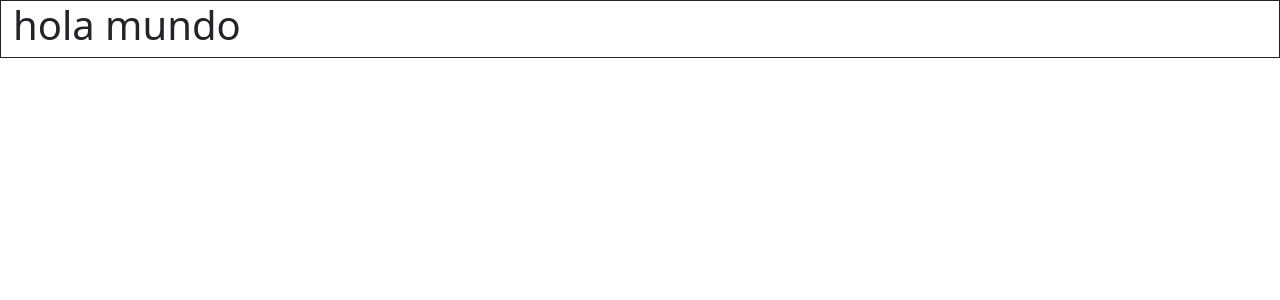
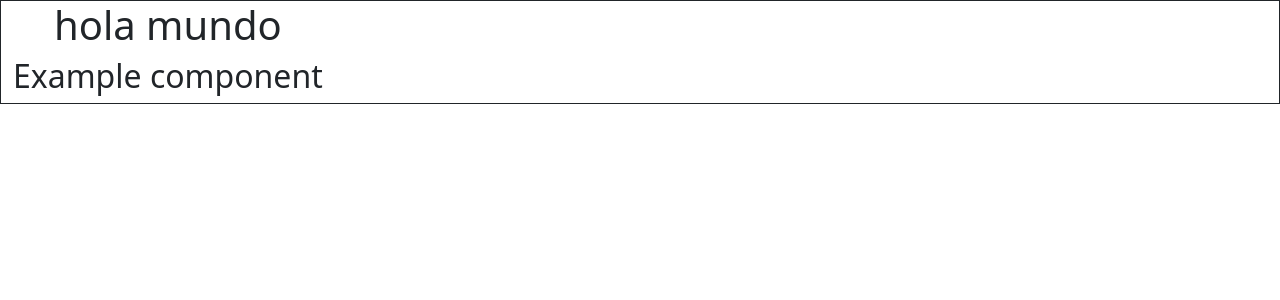
Before and after one commit to P3DRO87/react-template, a React (Create React App) app: page / in a window 1280 px wide. Shown: the top 300 px of the page. Built offline with nearby package versions, Linux system fonts and the light colour scheme.

Commit message:
fixing sass

```diff
--- a/package.json
+++ b/package.json
@@ -8,11 +8,10 @@
     "@testing-library/user-event": "^12.1.10",
     "axios": "^0.21.1",
     "bootstrap": "^5.0.0-beta1",
-    "node-sass": "^4.14.1",
-    "popper.js": "^1.16.1",
     "react": "^17.0.1",
     "react-dom": "^17.0.1",
-    "react-scripts": "4.0.0",
+    "react-scripts": "^5.0.0",
+    "sass": "^1.46.0",
     "web-vitals": "^0.2.4"
   },
   "scripts": {
--- /dev/null
+++ b/src/App.jsx
@@ -0,0 +1,17 @@
+import React from "react";
+import Example from "./components/Example";
+
+const App = () => {
+   return (
+      <div className="container-fluid main">
+         <div className="row">
+            <div className="col-sm-auto">
+               <h1 className="text-center">hola mundo</h1>
+               <Example />
+            </div>
+         </div>
+      </div>
+   );
+};
+
+export default App;
--- a/src/components/Example.jsx
+++ b/src/components/Example.jsx
@@ -1,15 +1,7 @@
 import React from "react";
 
 const Example = () => {
-  return (
-    <div className="container-fluid main">
-      <div className="row">
-        <div className="col-sm-auto">
-          <h1 className="text-center">hola mundo</h1>
-        </div>
-      </div>
-    </div>
-  );
+   return <h2>Example component</h2>;
 };
 
 export default Example;
--- a/src/index.js
+++ b/src/index.js
@@ -1,12 +1,16 @@
 import React from "react";
 import ReactDOM from "react-dom";
+import "bootstrap/dist/js/bootstrap.bundle";
+import "bootstrap/dist/css/bootstrap.min.css";
 import "./styles/index.scss";
-import "bootstrap/dist/css/bootstrap.min.css";
-import "bootstrap/dist/js/bootstrap.bundle";
 
-// rendering components
-import Example from "./components/Example";
+import App from "./App";
 
 const main = document.getElementById("app");
 
-ReactDOM.render(<Example />, main);
+ReactDOM.render(
+   <React.StrictMode>
+      <App />
+   </React.StrictMode>,
+   main
+);
--- a/src/styles/modules/test.scss
+++ b/src/styles/modules/test.scss
@@ -1,3 +1,3 @@
 .main {
-  border: 1px solid;
+   border: 1px solid;
 }
```
Also changed, not shown: 1 other file (tests, documents, lock files or other folders).
